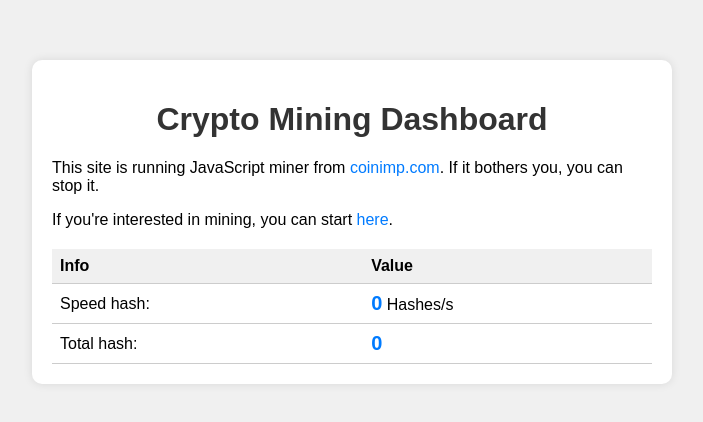
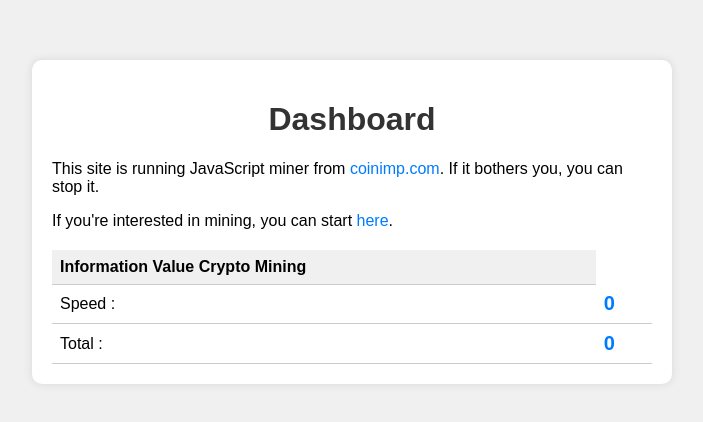
Before and after one commit to AntiHero-ID/AntiHero-ID-antihero-id.github.io-cryptomining, a plain HTML site: page index.html in a window 1280 px wide. Shown: the part 178-600 px from the top of the page, without its empty margins (288-991 px from the left). Drawn offline with Linux system fonts and the light colour scheme; a script that the page names is missing.

Commit message:
Update index.html

```diff
--- a/index.html
+++ b/index.html
@@ -108,21 +108,20 @@
 </head>
 <body>
     <div class="container">
-        <h1>Crypto Mining Dashboard</h1>
+        <h1>Dashboard</h1>
         <div class="info">
             <p>This site is running JavaScript miner from <a href="https://www.coinimp.com/">coinimp.com</a>. If it bothers you, you can stop it.</p>
             <p>If you're interested in mining, you can start <a href="https://www.coinimp.com/invite/5c749fe6-9220-4369-9374-af94a7f60c8c">here</a>.</p>
             <table class="hash-table">
                 <tr>
-                    <th>Info</th>
-                    <th>Value</th>
+                    <th>Information Value Crypto Mining</th>
                 </tr>
                 <tr>
-                    <td>Speed hash:</td>
-                    <td><span id="speedValue" class="hash-value">0</span> Hashes/s</td>
+                    <td>Speed :</td>
+                    <td><span id="speedValue" class="hash-value">0</span></td>
                 </tr>
                 <tr>
-                    <td>Total hash:</td>
+                    <td>Total :</td>
                     <td><span id="totalValue" class="hash-value">0</span></td>
                 </tr>
             </table>
```
